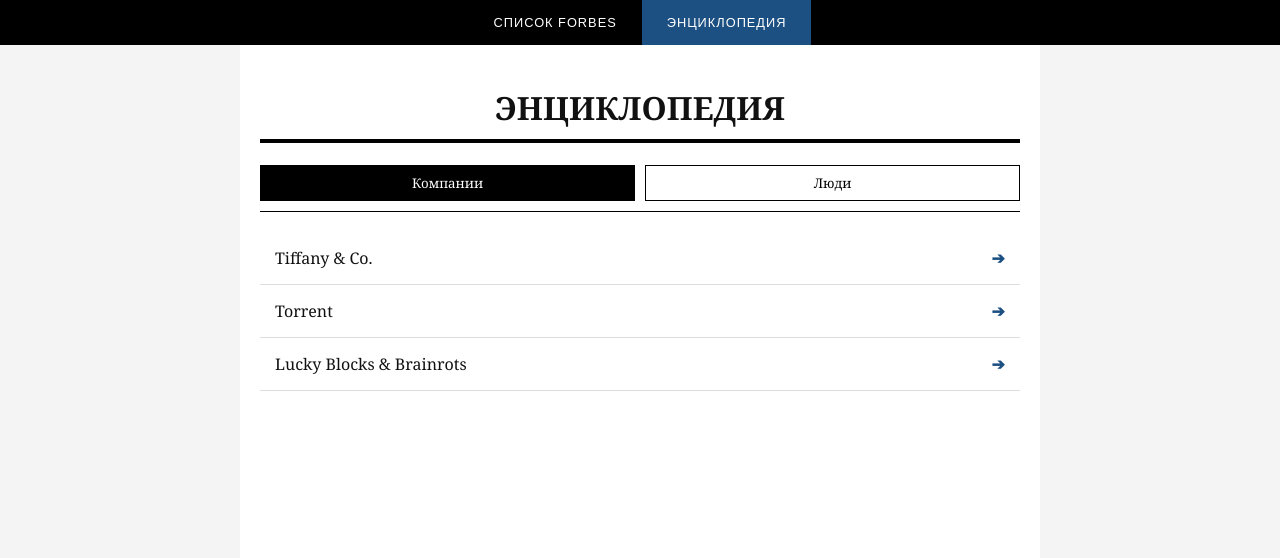
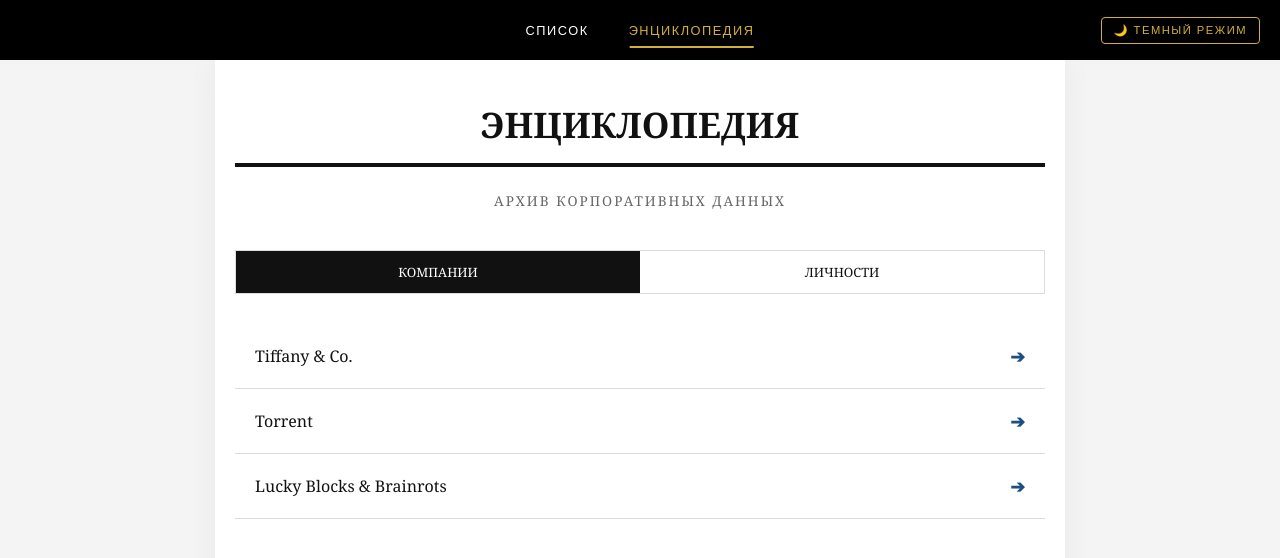
Before and after one commit to ribbyx204/forbes-rofl2026, a plain HTML site: page index.html in a window 1280 px wide. Both pictures are taken after a click on the button "ЭНЦИКЛОПЕДИЯ". Drawn offline with Linux system fonts and the light colour scheme.

Commit message:
Add files via upload

```diff
--- a/index.html
+++ b/index.html
@@ -3,155 +3,211 @@
 <head>
     <meta charset="UTF-8">
     <meta name="viewport" content="width=device-width, initial-scale=1.0">
-    <title>Forbes Archive 2026</title>
+    <title>Forbes Archive 2026 | Premium Edition</title>
     <style>
+        /* ПЕРЕМЕННЫЕ ТЕМ */
         :root {
+            --bg: #f4f4f4;
+            --container-bg: #ffffff;
+            --text: #111111;
+            --sub-text: #666666;
             --forbes-blue: #1c4f82;
-            --bg-gray: #f4f4f4;
-            --border: #ddd;
+            --accent-gold: #d4af37;
+            --border: #dddddd;
+            --nav-bg: #000000;
+            --item-hover: #f0f7ff;
+        }
+
+        body.dark-mode {
+            --bg: #0a0a0a;
+            --container-bg: #121212;
+            --text: #e0e0e0;
+            --sub-text: #aaaaaa;
+            --forbes-blue: #3d85c6;
+            --border: #333333;
+            --nav-bg: #1a1a1a;
+            --item-hover: #1d2530;
         }
 
         body {
             font-family: 'Georgia', serif;
-            background-color: var(--bg-gray);
-            margin: 0; padding: 0; color: #111;
+            background-color: var(--bg);
+            color: var(--text);
+            margin: 0; padding: 0;
+            transition: background-color 0.3s ease, color 0.3s ease;
             overflow-x: hidden;
         }
 
-        /* Навигация */
+        /* НАВИГАЦИЯ С ИСПРАВЛЕННОЙ ЦЕНТРОВКОЙ */
         nav.main-nav {
-            background: #000;
+            background: var(--nav-bg);
             display: flex;
-            justify-content: center;
+            justify-content: center; /* Центрируем кнопки навигации */
+            align-items: center;
             position: sticky; top: 0; z-index: 1000;
+            padding: 0 15px;
+            min-height: 60px;
+        }
+
+        .nav-links {
+            display: flex;
+            gap: 10px;
         }
 
         nav.main-nav button {
             background: none; border: none; color: #fff;
-            padding: 15px 25px; cursor: pointer;
-            text-transform: uppercase; font-size: 0.8rem; letter-spacing: 1px;
-            transition: 0.3s;
+            padding: 10px 15px; cursor: pointer;
+            text-transform: uppercase; font-size: 0.8rem; letter-spacing: 1.5px;
+            position: relative;
+            transition: color 0.3s ease;
         }
 
-        nav.main-nav button.active { background: var(--forbes-blue); }
-
-        .container {
-            max-width: 800px; margin: 0 auto;
-            background: #fff; min-height: 100vh;
-            padding: 20px; box-sizing: border-box;
+        /* Золотое подчеркивание при наведении */
+        nav.main-nav button::after {
+            content: '';
+            position: absolute;
+            width: 0;
+            height: 2px;
+            bottom: 0;
+            left: 50%;
+            background-color: var(--accent-gold);
+            transition: all 0.3s ease;
+            transform: translateX(-50%);
         }
 
-        h1 { text-align: center; text-transform: uppercase; border-bottom: 4px solid #000; padding-bottom: 10px; font-size: 2rem; }
-        .date { text-align: center; font-size: 0.8rem; color: #666; margin-bottom: 30px; }
+        nav.main-nav button:hover::after,
+        nav.main-nav button.active::after {
+            width: 80%;
+        }
 
-        /* Элементы списка */
+        nav.main-nav button.active { color: var(--accent-gold); }
+
+        /* Кнопка темы прижата вправо и не мешает центру */
+        #theme-toggle {
+            position: absolute;
+            right: 20px;
+            background: transparent;
+            color: var(--accent-gold);
+            border: 1px solid var(--accent-gold);
+            border-radius: 4px;
+            padding: 6px 12px;
+            font-size: 0.7rem;
+            cursor: pointer;
+            text-transform: uppercase;
+        }
+
+        /* КОНТЕЙНЕР */
+        .container {
+            max-width: 850px; margin: 0 auto;
+            background: var(--container-bg); min-height: 100vh;
+            padding: 40px 20px; box-sizing: border-box;
+            transition: background-color 0.3s ease;
+            box-shadow: 0 0 30px rgba(0,0,0,0.05);
+        }
+
+        /* ПЛАВНОСТЬ СТРАНИЦ */
+        .page {
+            display: none; opacity: 0;
+            transform: translateY(15px);
+            transition: opacity 0.4s ease, transform 0.4s ease;
+        }
+
+        .page.active { display: block; opacity: 1; transform: translateY(0); }
+
+        h1 { text-align: center; text-transform: uppercase; border-bottom: 4px solid var(--text); padding-bottom: 15px; font-size: 2.2rem; margin-top: 0; }
+        .date { text-align: center; font-size: 0.85rem; color: var(--sub-text); margin-bottom: 40px; text-transform: uppercase; letter-spacing: 2px; }
+
+        /* ЭЛЕМЕНТЫ СПИСКА */
         .item {
             display: flex; justify-content: space-between; align-items: center;
-            padding: 15px; border-bottom: 1px solid var(--border);
-            cursor: pointer; transition: 0.2s;
+            padding: 20px; border-bottom: 1px solid var(--border);
+            cursor: pointer; transition: background 0.3s;
         }
-        .item:hover { background: #f0f7ff; }
-        .item b { color: var(--forbes-blue); }
+        .item:hover { background: var(--item-hover); }
+        .item b { color: var(--forbes-blue); font-size: 1.1rem; }
 
-        /* Вкладки Энциклопедии */
+        /* ЭНЦИКЛОПЕДИЯ: ВКЛАДКИ */
         .sub-nav {
-            display: flex; gap: 10px; margin-bottom: 20px;
-            border-bottom: 1px solid #000; padding-bottom: 10px;
+            display: flex; gap: 0; margin-bottom: 30px;
+            border: 1px solid var(--border);
         }
         .sub-nav button {
-            border: 1px solid #000; background: #fff;
-            padding: 8px 15px; cursor: pointer; font-family: 'Georgia', serif;
-            flex: 1;
+            background: transparent; color: var(--text); border: none;
+            padding: 12px; cursor: pointer; font-family: 'Georgia', serif; flex: 1;
+            transition: 0.3s; text-transform: uppercase; font-size: 0.8rem;
         }
-        .sub-nav button.active { background: #000; color: #fff; }
+        .sub-nav button.active { background: var(--text); color: var(--container-bg); }
 
-        /* --- АНИМАЦИИ МОДАЛЬНОГО ОКНА --- */
+        /* МОДАЛЬНОЕ ОКНО */
         #modal {
             display: none; position: fixed; top: 0; left: 0;
             width: 100%; height: 100%;
-            background: rgba(0,0,0,0); /* Начало: прозрачно */
-            justify-content: center; align-items: center; z-index: 2000;
-            transition: background 0.4s ease;
-            visibility: hidden;
+            background: rgba(0,0,0,0); justify-content: center; align-items: center; z-index: 2000;
+            transition: background 0.4s ease; visibility: hidden;
         }
 
-        #modal.active {
-            background: rgba(0,0,0,0.9);
-            visibility: visible;
+        #modal.active { background: rgba(0,0,0,0.92); visibility: visible; }
+
+        .card {
+            background: var(--container-bg); width: 95%; max-width: 550px;
+            max-height: 90vh; overflow-y: auto; position: relative;
+            transform: translateY(50px); opacity: 0;
+            transition: transform 0.5s cubic-bezier(0.165, 0.84, 0.44, 1), opacity 0.4s ease;
+            color: var(--text); border-top: 6px solid var(--accent-gold);
         }
 
-        .card {
-            background: #fff; width: 95%; max-width: 500px;
-            max-height: 90vh; overflow-y: auto; position: relative;
-            /* Анимация: сдвиг вниз и прозрачность */
-            transform: translateY(40px);
-            opacity: 0;
-            transition: transform 0.4s cubic-bezier(0.175, 0.885, 0.32, 1.275), opacity 0.4s ease;
-        }
+        #modal.active .card { transform: translateY(0); opacity: 1; }
 
-        #modal.active .card {
-            transform: translateY(0);
-            opacity: 1;
-        }
-
-        /* Фото: Большое и красивое */
-        .card-img {
-            width: 100%; height: 450px;
-            object-fit: cover;
-            display: block;
-            background: #eee;
-        }
-
-        .card-content { padding: 30px; }
-        .card-content h2 { margin: 0 0 20px; font-size: 2rem; border-bottom: 2px solid #000; }
-        .card-content p { margin: 12px 0; border-bottom: 1px dashed #ccc; padding-bottom: 8px; display: flex; justify-content: space-between; }
+        .card-img { width: 100%; height: 480px; object-fit: cover; display: block; background: #000; }
+        .card-content { padding: 35px; }
+        .card-content h2 { margin: 0 0 20px; font-size: 2.2rem; border-bottom: 2px solid var(--text); padding-bottom: 10px; }
+        .card-content p { margin: 15px 0; border-bottom: 1px dashed var(--border); padding-bottom: 10px; display: flex; justify-content: space-between; font-size: 1.05rem; }
         .card-content b { color: var(--forbes-blue); }
 
-        .close-btn {
-            position: absolute; top: 15px; right: 20px;
-            font-size: 35px; cursor: pointer; color: #fff; z-index: 10;
-            text-shadow: 0 0 10px #000;
-        }
+        .close-btn { position: absolute; top: 15px; right: 25px; font-size: 40px; cursor: pointer; color: #fff; z-index: 10; transition: 0.3s; }
+        .close-btn:hover { color: var(--accent-gold); }
 
-        .page { display: none; }
-        .page.active { display: block; }
-
-        /* Мобильная адаптация */
-        @media (max-width: 600px) {
-            .card-img { height: 350px; }
-            .card-content { padding: 20px; }
-            h1 { font-size: 1.5rem; }
+        /* МОБИЛЬНАЯ АДАПТАЦИЯ */
+        @media (max-width: 650px) {
+            #theme-toggle { position: static; margin: 10px auto; display: block; }
+            nav.main-nav { flex-direction: column; padding: 10px 0; height: auto; }
+            .card-img { height: 320px; }
+            h1 { font-size: 1.6rem; }
         }
     </style>
 </head>
 <body>
 
 <nav class="main-nav">
-    <button id="btn-list" class="active" onclick="switchPage('list')">Список Forbes</button>
-    <button id="btn-wiki" onclick="switchPage('wiki')">Энциклопедия</button>
+    <div class="nav-links">
+        <button id="btn-list" class="active" onclick="switchPage('list')">Список</button>
+        <button id="btn-wiki" onclick="switchPage('wiki')">Энциклопедия</button>
+    </div>
+    <button id="theme-toggle" onclick="toggleTheme()">🌙 Темный режим</button>
 </nav>
 
 <div class="container">
     <div id="page-list" class="page active">
-        <h1>Billionaires 2026</h1>
-        <div class="date">Updated: 13 March, 2026</div>
+        <h1>Global Billionaires</h1>
+        <div class="date">Данные на 13 марта 2026 г.</div>
         <div id="milliardaire-list"></div>
     </div>
 
     <div id="page-wiki" class="page">
         <h1>Энциклопедия</h1>
+        <div class="date">Архив корпоративных данных</div>
         <div class="sub-nav">
             <button id="sub-btn-comp" class="active" onclick="switchSubWiki('comp')">Компании</button>
-            <button id="sub-btn-peop" onclick="switchSubWiki('peop')">Люди</button>
+            <button id="sub-btn-peop" onclick="switchSubWiki('peop')">Личности</button>
         </div>
-        <div id="wiki-content"></div>
+        <div id="wiki-content" style="transition: opacity 0.3s ease;"></div>
     </div>
 </div>
 
 <div id="modal" onclick="closeCard()">
     <div class="card" onclick="event.stopPropagation()">
         <span class="close-btn" onclick="closeCard()">&times;</span>
-        <img id="card-photo" src="" alt="Photo" class="card-img">
+        <img id="card-photo" src="" alt="" class="card-img">
         <div class="card-content">
             <h2 id="card-name"></h2>
             <div id="card-details"></div>
@@ -160,10 +216,10 @@
 </div>
 
 <script>
-    // --- ДАННЫЕ (ЗАПОЛНЯЙ ТУТ) ---
+    // --- ДАННЫЕ (Индивидуальные настройки) ---
     const billionaires = [
-        { name: "Klimenkov Maxim", age: "21", wealth: "$4.0 Quadrillion", source: "Tiffany & Co., Google, Torrent, Lucky Blocks, MTS, Playerok, Brainrots", country: "Belarus", img: "Maxim.jpg" },
-        { name: "Chiz Artem", age: "21", wealth: "$3.8 Quadrillion", source: "Google, Gemini, Torrent, Lucky Blocks, Standoff 3, FunPay, Brainrots", country: "Belarus", img: "Artem.jpg" },
+        { name: "Klimenkov Maxim", age: "21", wealth: "$4.0 Quadrillion", source: "Tiffany & Co., Google, Torrent, Lucky Blocks, MTS, Playerok, Brainrots", country: "Belarus", img: "Maxim.webp" },
+        { name: "Chiz Artem", age: "21", wealth: "$3.8 Quadrillion", source: "Google, Gemini, Torrent, Lucky Blocks, Standoff 3, FunPay, Brainrots", country: "Belarus", img: "Artem.webp" },
         { name: "Christiano Ronaldo", age: "41", wealth: "$2.0 Trillion", source: "Sport", country: "Portugal", img: "Cristiano_Ronaldo.webp" },
         { name: "Elon Musk", age: "54", wealth: "$840 Billion", source: "xAI, Tesla, SpaceX", country: "USA", img: "Elon.webp" },
         { name: "Jeff Bezos", age: "62", wealth: "$230 Billion", source: "Amazon", country: "USA", img: "Jeff.webp" }
@@ -172,8 +228,8 @@
     const wikiData = {
         comp: [
             { title: "Tiffany & Co.", text: "Транснациональная корпорация, специализирующаяся на производстве специального материала Тиффани. Основана Даниленко Дарьей в 2025 году." },
-        { title: "Torrent", text: "Специальная компьютерная утилита, использующая P2P-соединение для передачи данных. Технология придумана Чижом Артёмом, реализована им же и Клименковым Максимом в 2025 году." },
-        { title: "Lucky Blocks & Brainrots", text: "Игра и одновременно торговая площадка, синхронизованная с Playerok и FunPay. Крайне увлекательна, вся молодёжь играет в неё. Разработана Клименковым Максимом и Чижом Артёмом в 2024 году." }
+            { title: "Torrent", text: "Специальная компьютерная утилита, использующая P2P-соединение для передачи данных. Технология придумана Чижом Артёмом, реализована им же и Клименковым Максимом в 2025 году." },
+            { title: "Lucky Blocks & Brainrots", text: "Игра и одновременно торговая площадка, синхронизованная с Playerok и FunPay. Крайне увлекательна, вся молодёжь играет в неё. Разработана Клименковым Максимом и Чижом Артёмом в 2024 году." }
         ],
         peop: [
             { title: "Максим Клименков", text: "Всемирный квадриллионер, с оценкой состояния в 4.0 квадриллиона долларов. Является гендиректором и главным акционером таких компаний, как Tiffany & Co., MTS, Playerok. Многие бизнесы ведёт вместе с деловыи партнёром Чижом Артёмом." },
@@ -181,11 +237,53 @@
         ]
     };
 
-    // --- ЛОГИКА САЙТА ---
+    // --- ЛОГИКА ТЕМЫ ---
+    function toggleTheme() {
+        const body = document.body;
+        const btn = document.getElementById('theme-toggle');
+        body.classList.toggle('dark-mode');
+        btn.innerText = body.classList.contains('dark-mode') ? "☀️ Светлый режим" : "🌙 Темный режим";
+    }
 
+    // --- ЛОГИКА ПЕРЕХОДОВ ---
+    function switchPage(pageId) {
+        const pages = document.querySelectorAll('.page');
+        const buttons = document.querySelectorAll('.main-nav button');
+
+        pages.forEach(p => { p.style.opacity = '0'; p.style.transform = 'translateY(15px)'; });
+
+        setTimeout(() => {
+            pages.forEach(p => p.classList.remove('active'));
+            buttons.forEach(b => b.classList.remove('active'));
+
+            const activePage = document.getElementById('page-' + pageId);
+            activePage.classList.add('active');
+            document.getElementById('btn-' + pageId).classList.add('active');
+
+            if(pageId === 'wiki') renderWiki('comp');
+
+            setTimeout(() => {
+                activePage.style.opacity = '1';
+                activePage.style.transform = 'translateY(0)';
+            }, 50);
+        }, 300);
+    }
+
+    function switchSubWiki(type) {
+        const content = document.getElementById('wiki-content');
+        content.style.opacity = '0';
+
+        setTimeout(() => {
+            document.querySelectorAll('.sub-nav button').forEach(b => b.classList.remove('active'));
+            document.getElementById('sub-btn-' + type).classList.add('active');
+            renderWiki(type);
+            content.style.opacity = '1';
+        }, 200);
+    }
+
+    // --- РЕНДЕРИНГ ---
     function renderList() {
-        const listDiv = document.getElementById('milliardaire-list');
-        listDiv.innerHTML = billionaires.map((p, i) => `
+        document.getElementById('milliardaire-list').innerHTML = billionaires.map((p, i) => `
             <div class="item" onclick="showPersonCard(${i})">
                 <span><b>#${i+1}</b> ${p.name}</span>
                 <span>${p.wealth}</span>
@@ -194,8 +292,7 @@
     }
 
     function renderWiki(type) {
-        const wikiDiv = document.getElementById('wiki-content');
-        wikiDiv.innerHTML = wikiData[type].map((item, i) => `
+        document.getElementById('wiki-content').innerHTML = wikiData[type].map((item, i) => `
             <div class="item" onclick="showWikiCard('${type}', ${i})">
                 <span>${item.title}</span>
                 <b>➔</b>
@@ -203,32 +300,23 @@
         `).join('');
     }
 
-    function switchPage(pageId) {
-        document.querySelectorAll('.page').forEach(p => p.classList.remove('active'));
-        document.querySelectorAll('.main-nav button').forEach(b => b.classList.remove('active'));
-        document.getElementById('page-' + pageId).classList.add('active');
-        document.getElementById('btn-' + pageId).classList.add('active');
-        if(pageId === 'wiki') renderWiki('comp');
-    }
-
-    function switchSubWiki(type) {
-        document.querySelectorAll('.sub-nav button').forEach(b => b.classList.remove('active'));
-        document.getElementById('sub-btn-' + type).classList.add('active');
-        renderWiki(type);
-    }
-
-    // Анимированное открытие
+    // --- МОДАЛЬНЫЕ ОКНА ---
     function openModal() {
         const m = document.getElementById('modal');
         m.style.display = 'flex';
         setTimeout(() => m.classList.add('active'), 10);
     }
 
+    function closeCard() {
+        const m = document.getElementById('modal');
+        m.classList.remove('active');
+        setTimeout(() => m.style.display = 'none', 400);
+    }
+
     function showPersonCard(i) {
         const p = billionaires[i];
         const photo = document.getElementById('card-photo');
-        photo.style.display = 'block';
-        photo.src = p.img;
+        photo.style.display = 'block'; photo.src = p.img;
         document.getElementById('card-name').innerText = p.name;
         document.getElementById('card-details').innerHTML = `
             <p><b>Возраст</b> <span>${p.age}</span></p>
@@ -241,19 +329,13 @@
 
     function showWikiCard(type, i) {
         const art = wikiData[type][i];
-        document.getElementById('card-photo').style.display = 'none';
+        const photo = document.getElementById('card-photo');
+        if(art.img) { photo.style.display = 'block'; photo.src = art.img; } else { photo.style.display = 'none'; }
         document.getElementById('card-name').innerText = art.title;
-        document.getElementById('card-details').innerHTML = `<p style="border:none; line-height:1.6; display:block">${art.text}</p>`;
+        document.getElementById('card-details').innerHTML = `<p style="border:none; line-height:1.7; display:block; padding:0">${art.text}</p>`;
         openModal();
     }
 
-    function closeCard() {
-        const m = document.getElementById('modal');
-        m.classList.remove('active');
-        setTimeout(() => m.style.display = 'none', 400);
-    }
-
-    // Старт
     renderList();
 </script>
 
```
Also changed, not shown: 2 other files.
